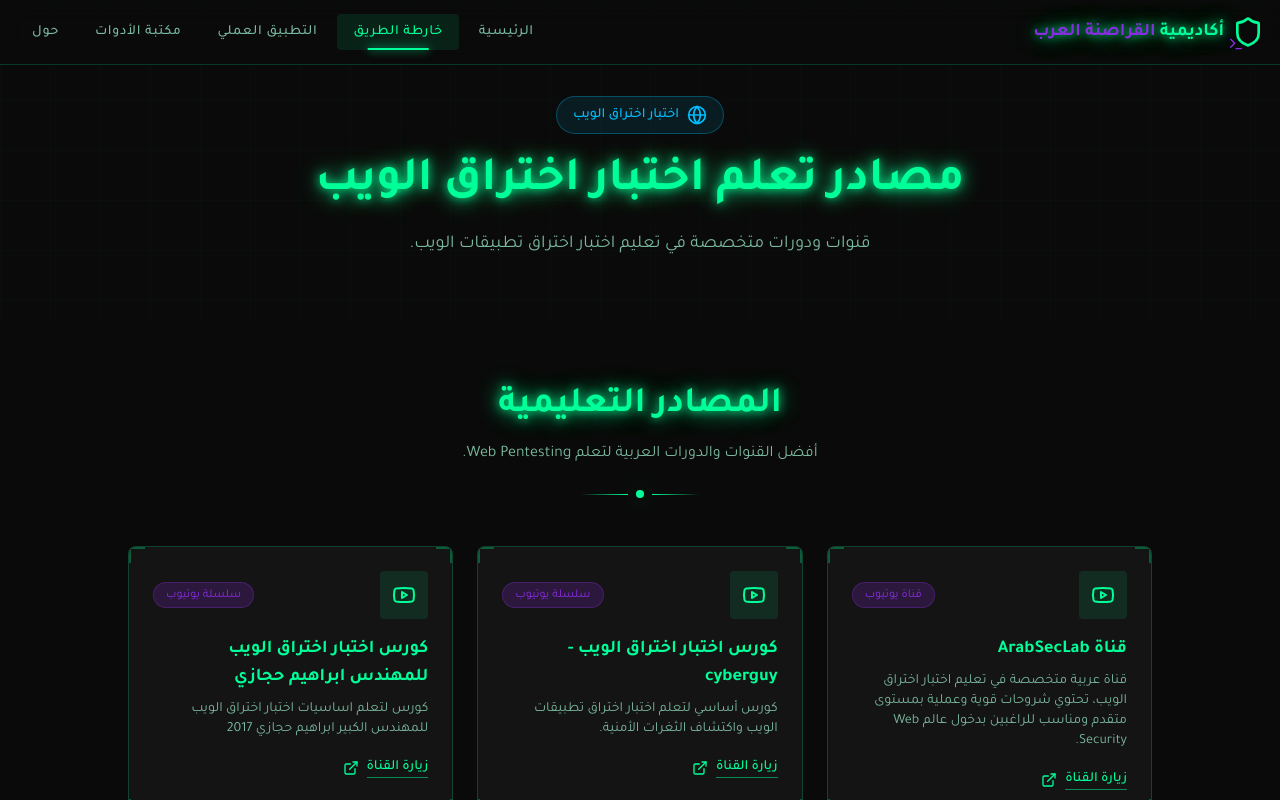
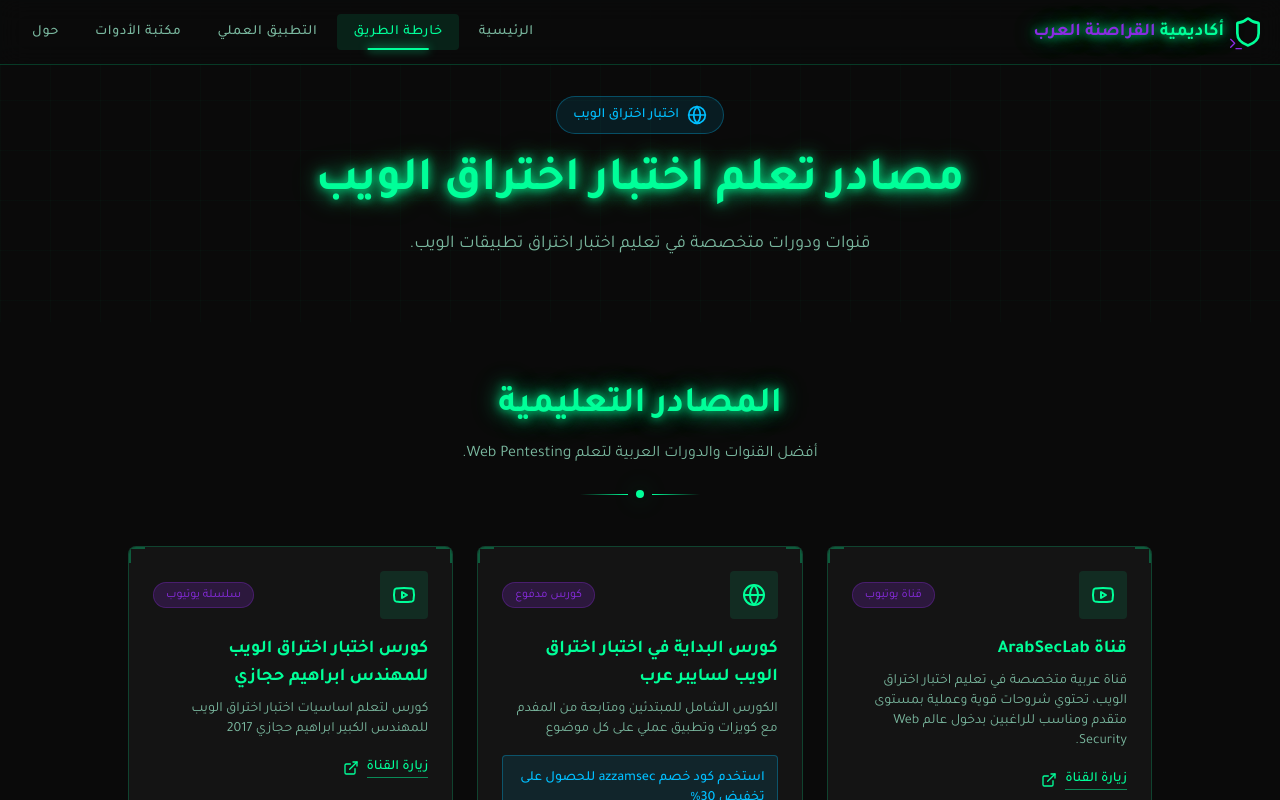
Before and after one commit to qursanacademy/academy, a React (Vite) app in the folder code-path-bloom-main/: page /academy/roadmap/web-pentest-resources in a window 1280 px wide. Shown: the top 800 px of the page. Built offline with nearby package versions, Linux system fonts and the light colour scheme; the HTML template or start-up script is replaced by a standard one.

Commit message:
Update web resources: Add Cyber3rb course with discount code and fix PHP course link

```diff
--- a/code-path-bloom-main/src/pages/roadmap/WebPenTestResourcesPage.tsx
+++ b/code-path-bloom-main/src/pages/roadmap/WebPenTestResourcesPage.tsx
@@ -13,11 +13,12 @@ const WebPenTestResourcesPage = () => {
       type: 'قناة يوتيوب',
     },
     {
-      title: 'كورس اختبار اختراق الويب - cyberguy',
-      description: 'كورس أساسي لتعلم اختبار اختراق تطبيقات الويب واكتشاف الثغرات الأمنية.',
-      link: 'https://www.youtube.com/watch?v=gjpwWj-u8Ew&list=PLDRMxi70CdSBHODkNy87kqqGUSnl0ASxg',
-      icon: <Youtube className="w-6 h-6" />,
-      type: 'سلسلة يوتيوب',
+      title: 'كورس البداية في اختبار اختراق الويب لسايبر عرب',
+      description: 'الكورس الشامل للمبتدئين ومتابعة من المفدم مع كويزات وتطبيق عملي على كل موضوع',
+      link: 'https://academy.cyber3rb.com/l/pdp/web-pentest-level-1',
+      icon: <Globe className="w-6 h-6" />,
+      type: 'كورس مدفوع',
+      discount: 'استخدم كود خصم azzamsec للحصول على تخفيض 30%',
     },
     {
       title: 'كورس اختبار اختراق الويب للمهندس ابراهيم حجازي',
@@ -86,9 +87,18 @@ const WebPenTestResourcesPage = () => {
                     {resource.title}
                   </h3>
 
+
                   <p className="text-muted-foreground text-sm mb-4">
                     {resource.description}
                   </p>
+
+                  {resource.discount && (
+                    <div className="mb-4 p-3 rounded bg-neon-blue/10 border border-neon-blue/30">
+                      <p className="text-neon-blue text-sm font-medium">
+                        {resource.discount}
+                      </p>
+                    </div>
+                  )}
 
                   <a
                     href={resource.link}
--- a/code-path-bloom-main/src/pages/roadmap/WebProgrammingBasicsPage.tsx
+++ b/code-path-bloom-main/src/pages/roadmap/WebProgrammingBasicsPage.tsx
@@ -22,7 +22,7 @@ const WebProgrammingBasicsPage = () => {
     {
       title: 'دورة PHP - المهندس أسامة الزيرو',
       description: 'دورة أساسيات PHP لبرمجة الخوادم وفهم الجانب الخلفي للمواقع.',
-      link: 'https://www.youtube.com/watch?v=6QAELgirvjs&list=PLDoPjvoNmBAw_t_XWUFbBX-c9MafPk9ji',
+      link: 'https://www.youtube.com/watch?v=xcg9qq6SZ0w&list=PLDoPjvoNmBAy41u35AqJUrI-H83DObUDq',
       icon: <Youtube className="w-6 h-6" />,
       type: 'سلسلة يوتيوب',
     },
```
